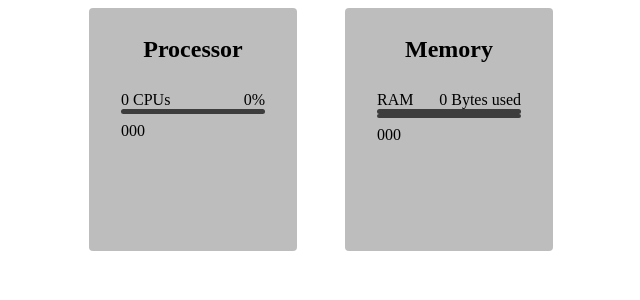
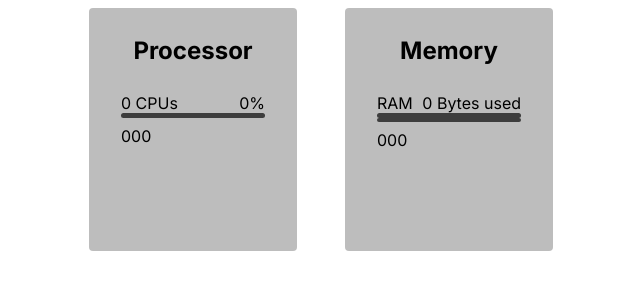
Before and after one commit to arch-user-france1/avhiendhar, a Next.js app: page / in a window 1280 px wide. Shown: the top 300 px of the page, without its empty margins (319-959 px from the left). Built offline with nearby package versions, Linux system fonts and the light colour scheme; no server answers.

Commit message:
use Inter font

```diff
--- a/pages/index.tsx
+++ b/pages/index.tsx
@@ -1,5 +1,7 @@
 import { useEffect, useState } from "react";
 import io from 'socket.io-client';
+import { Inter } from 'next/font/google'
+const inter = Inter({ subsets: ['latin'] })
 
 
 export default function Page() {
@@ -16,7 +18,6 @@ export default function Page() {
     const [ramActive, setRamActive] = useState(0)
     const [ramActivePerc, setRamActivePerc] = useState(0)
     const [ramCachePerc, setRamCachePerc] = useState(0)
-
 
     useEffect(() => {
         fetch('/api/stats').finally(() => {
@@ -51,7 +52,7 @@ export default function Page() {
     return (
         <>
 
-          <div style={{display: "flex", justifyContent: "center", gap: "3rem"}}>
+          <div style={{display: "flex", justifyContent: "center", gap: "3rem"}} className={inter.className}>
             <Section name="Processor">
               <div>
                 <div style={{display: "flex", justifyContent: "space-between"}}>
```
